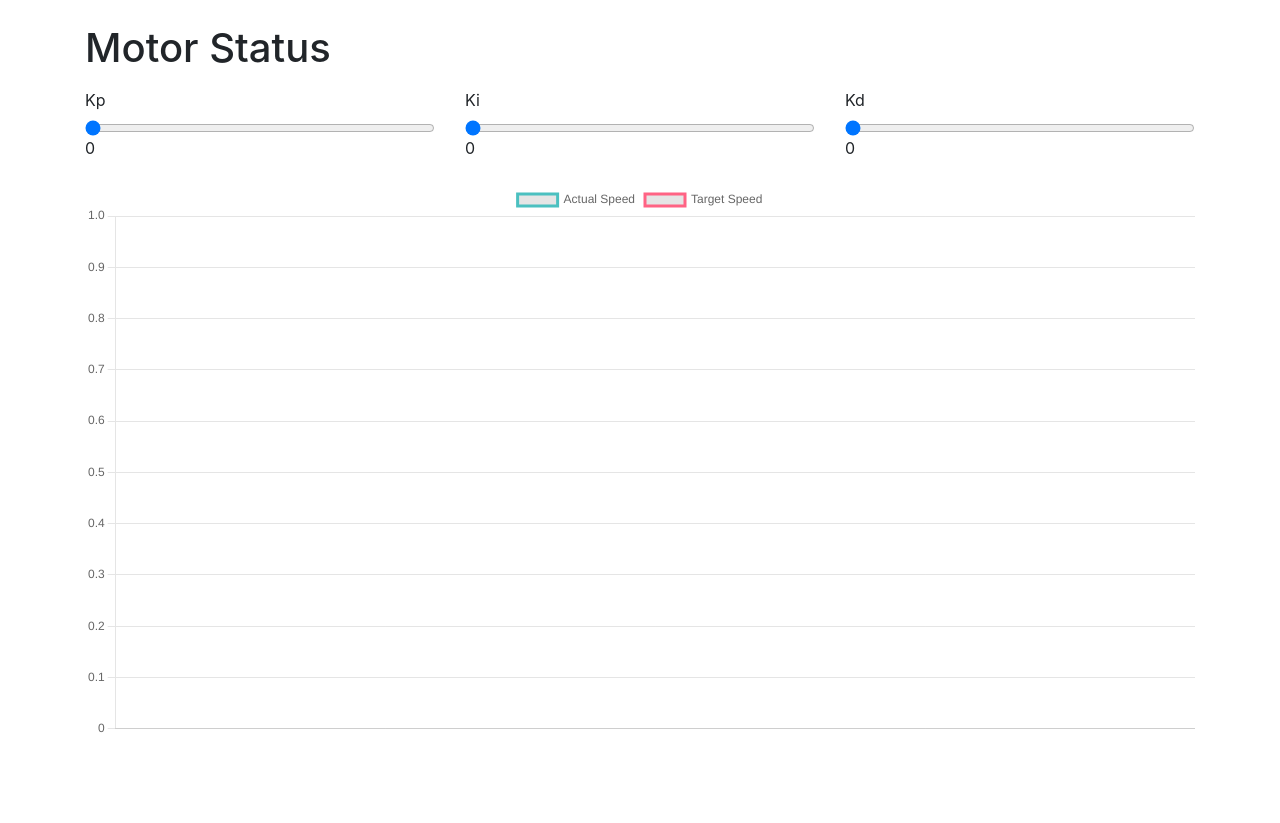
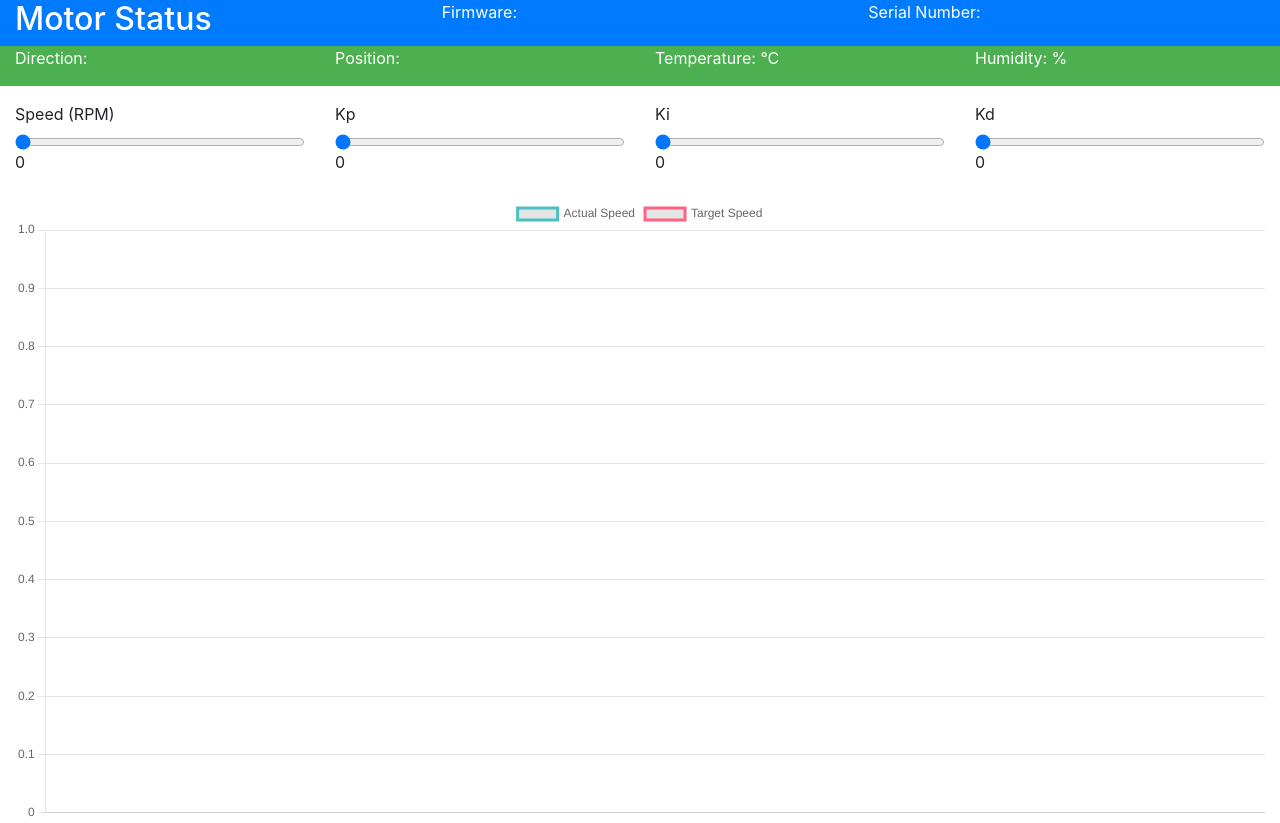
Before and after one commit to duncanabraham/wmc, a website: page apitest/index.html in a window 1280 px wide. Before the commit the page ends 800 px from the top, so only its background shows below. Drawn offline with nearby package versions, Linux system fonts and the light colour scheme; no server answers.

Commit message:
speed slider

```diff
--- a/apitest/chartScript.js
+++ b/apitest/chartScript.js
@@ -1,6 +1,6 @@
-const motorAddress='192.168.1.121';
-const dataLimit = 100;
-const ctx = document.getElementById('speedChart').getContext('2d');
+const motorAddress = '192.168.1.121'
+const dataLimit = 100
+const ctx = document.getElementById('speedChart').getContext('2d')
 const speedChart = new Chart(ctx, {
   type: 'line',
   data: {
@@ -32,102 +32,154 @@ const speedChart = new Chart(ctx, {
       }
     }
   }
-});
+})
 
-async function fetchData() {
+async function fetchData () {
   try {
-    const response = await fetch('http://localhost:3000/data');
-    return await response.json();
+    const response = await fetch('http://localhost:3000/data')
+    return await response.json()
   } catch (error) {
-    console.error('Failed to fetch data:', error);
-    return null; // or some default data structure
+    console.error('Failed to fetch data:', error)
+    return null // or some default data structure
   }
 }
 
-function updateChart(data) {
+function updateChart (data) {
   // First, shift the oldest data points if we have reached the data limit.
   if (speedChart.data.labels.length >= dataLimit) {
-    speedChart.data.labels.shift();
+    speedChart.data.labels.shift()
     speedChart.data.datasets.forEach(dataset => {
-      dataset.data.shift();
-    });
+      dataset.data.shift()
+    })
   }
 
   // Then, push the new data.
-  speedChart.data.labels.push(new Date().toLocaleTimeString());
-  speedChart.data.datasets[0].data.push(data.actualSpeedRPM);
-  speedChart.data.datasets[1].data.push(data.targetSpeedRPM);
+  speedChart.data.labels.push(new Date().toLocaleTimeString())
+  speedChart.data.datasets[0].data.push(data.actualSpeedRPM)
+  speedChart.data.datasets[1].data.push(data.targetSpeedRPM)
   // speedChart.data.datasets[0].data.push(data.position);
 
   // Finally, update the chart.
-  speedChart.update();
+  speedChart.update()
 }
 
-
-async function updateData() {
-  const data = await fetchData();
-  updateChart(data);
-  setTimeout(updateData, 50); // Call updateData again after 1 second
+async function updateData () {
+  const data = await fetchData()
+  updateChart(data)
+  setTimeout(updateData, 50) // Call updateData again after 1 second
 }
 
-updateData(); // Initial call to start the process
+updateData() // Initial call to start the process
 
 // PID data sender
-document.getElementById('kp').addEventListener('input', function() {
-  document.getElementById('kp-value').innerText = this.value;
-  sendPIDValues();
-});
+document.getElementById('kp').addEventListener('input', function () {
+  document.getElementById('kp-value').innerText = this.value
+  sendPIDValues()
+})
 
-document.getElementById('ki').addEventListener('input', function() {
-  document.getElementById('ki-value').innerText = this.value;
-  sendPIDValues();
-});
+document.getElementById('ki').addEventListener('input', function () {
+  document.getElementById('ki-value').innerText = this.value
+  sendPIDValues()
+})
 
-document.getElementById('kd').addEventListener('input', function() {
-  document.getElementById('kd-value').innerText = this.value;
-  sendPIDValues();
-});
+document.getElementById('kd').addEventListener('input', function () {
+  document.getElementById('kd-value').innerText = this.value
+  sendPIDValues()
+})
+
+// document.getElementById('speed').addEventListener('input', function () {
+//   document.getElementById('speed-value').innerText = this.value
+//   sendSpeedValue(this.value)
+// })
+
+async function sendSpeedValue (speed) {
+  try {
+    const response = await fetch(`http://${motorAddress}/setspeed?speed=${speed}`, {
+      method: 'GET'
+    })
+    if (!response.ok) {
+      throw new Error('Network response error')
+    }
+    console.log('Speed updated:', speed)
+  } catch (error) {
+    console.error('Failed to send speed value:', error)
+  }
+}
 
 // Initialize the span values on page load
-document.getElementById('kp-value').innerText = document.getElementById('kp').value;
-document.getElementById('ki-value').innerText = document.getElementById('ki').value;
-document.getElementById('kd-value').innerText = document.getElementById('kd').value;
-
+document.getElementById('kp-value').innerText = document.getElementById('kp').value
+document.getElementById('ki-value').innerText = document.getElementById('ki').value
+document.getElementById('kd-value').innerText = document.getElementById('kd').value
 
 // Function to send PID values to the server
-async function sendPIDValues() {
-  const kp = document.getElementById('kp').value;
-  const ki = document.getElementById('ki').value;
-  const kd = document.getElementById('kd').value;
+async function sendPIDValues () {
+  const kp = document.getElementById('kp').value
+  const ki = document.getElementById('ki').value
+  const kd = document.getElementById('kd').value
 
   try {
     const response = await fetch(`http://${motorAddress}/setpid?kp=${kp}&ki=${ki}&kd=${kd}`, {
       method: 'GET' // Or 'POST', if your server is set up to handle POST requests
-      });
+    })
     if (!response.ok) {
-          throw new Error('Network response was not ok');
+      throw new Error('Network response was not ok')
     }
-      console.log('PID values updated:', { kp, ki, kd });
+    console.log('PID values updated:', { kp, ki, kd })
   } catch (error) {
-      console.error('Failed to send PID values:', error);
+    console.error('Failed to send PID values:', error)
   }
 }
 
-async function fetchInitialPIDValues() {
+async function fetchInitialPIDValues () {
+  let response
   try {
-    const response = await fetch(`http://${motorAddress}/status`);
-    const data = await response.json();
+    response = await fetch(`http://${motorAddress}/status`)
+  } catch (e) {
+    response = { json: generateMockData() }
+  }
+  const data = await response.json()
 
   // Set initial slider values and display spans
-    document.getElementById('kp').value = data.pid.kp;
-    document.getElementById('kp-value').innerText = data.pid.kp.toFixed(2); // Assuming you want to show 2 decimal places
-    document.getElementById('ki').value = data.pid.ki;
-    document.getElementById('ki-value').innerText = data.pid.ki.toFixed(2);
-    document.getElementById('kd').value = data.pid.kd;
-    document.getElementById('kd-value').innerText = data.pid.kd.toFixed(3);
+  document.getElementById('kp').value = data.pid.kp
+  document.getElementById('kp-value').innerText = data.pid.kp.toFixed(2) // Assuming you want to show 2 decimal places
+  document.getElementById('ki').value = data.pid.ki
+  document.getElementById('ki-value').innerText = data.pid.ki.toFixed(2)
+  document.getElementById('kd').value = data.pid.kd
+  document.getElementById('kd-value').innerText = data.pid.kd.toFixed(3)
+  // Set maximum speed for the speed slider
+  const maxSpeed = data.maxSpeed
+  document.getElementById('speed').max = maxSpeed
+  document.getElementById('speed-value').innerText = '0'
+
+  // Update UI elements
+  document.getElementById('firmware-version').innerText = data.firmwareVersion
+  document.getElementById('serial-number').innerText = data.serialNumber
+  document.getElementById('calibrated').innerText = data.calibrated ? 'Yes' : 'No'
+  document.getElementById('direction').innerText = data.direction
+  document.getElementById('position').innerText = data.position
+  document.getElementById('temperature').innerText = data.temperature.toFixed(2)
+  document.getElementById('humidity').innerText = data.humidity.toFixed(2)
+}
+
+async function updateMotorStatus () {
+  try {
+    const response = await fetch(`http://${motorAddress}/status`)
+    const data = await response.json()
+
+    // Update UI elements
+    document.getElementById('firmware-version').innerText = data.firmwareVersion
+    document.getElementById('serial-number').innerText = data.serialNumber
+    document.getElementById('calibrated').innerText = data.calibrated ? 'Yes' : 'No'
+    document.getElementById('direction').innerText = data.direction
+    document.getElementById('position').innerText = data.position
+    document.getElementById('temperature').innerText = data.temperature.toFixed(2)
+    document.getElementById('humidity').innerText = data.humidity.toFixed(2)
   } catch (error) {
-    console.error('Failed to fetch initial PID values:', error);
+    console.error('Failed to fetch motor status:', error)
   }
 }
-
-fetchInitialPIDValues();
+document.addEventListener('DOMContentLoaded', (event) => {
+  fetchInitialPIDValues()
+  updateMotorStatus() // Update once immediately
+  setInterval(updateMotorStatus, 5000) // Then set the interval for regular updates
+})
--- a/apitest/index.html
+++ b/apitest/index.html
@@ -10,27 +10,65 @@
     <script src="https://code.jquery.com/jquery-3.3.1.slim.min.js"></script>
     <script src="https://cdnjs.cloudflare.com/ajax/libs/popper.js/1.14.7/umd/popper.min.js"></script>
     <script src="https://stackpath.bootstrapcdn.com/bootstrap/4.3.1/js/bootstrap.min.js"></script>
+    <style>
+    .custom-header {
+      background-color: #4CAF50; /* Example: Green background */
+      color: white; /* White text */
+    }
+  </style>
   </head>
   <body>
-    <div class="container">
-        <h1 class="mt-4">Motor Status</h1>
+    <div class="container-fluid">
+      <div class="row bg-primary text-white">
+        <div class="col-4">
+          <h2>Motor Status</h2>
+        </div>
+        <div class="col-4">
+          <p>Firmware: <span id="firmware-version"></span></p>
+        </div>
+        <div class="col-4">
+          <p>Serial Number: <span id="serial-number"></span></p>
+        </div>
+      </div>
+
+      <!-- Basic Info -->
+      <div class="row custom-header">
+        <div class="col-3">
+          <p>Direction: <span id="direction"></span></p>
+        </div>
+        <div class="col-3">
+          <p>Position: <span id="position"></span></p>
+        </div>
+        <div class="col-3">
+          <p>Temperature: <span id="temperature"></span>°C</p>
+        </div>
+        <div class="col-3">
+          <p>Humidity: <span id="humidity"></span>%</p>
+        </div>
+      </div>
       <div class="row mt-3">
-          <div class="col-4">
+        <div class="col-3">
+          <label>Speed (RPM)</label>
+          <input type="range" min="0" max="1000" value="0" step="1" class="slider form-control-range" id="speed">
+          <span id="speed-value">0</span>
+        </div>
+        <div class="col-3">
           <label>Kp</label>
           <input type="range" min="0" max="3" value="0" step="0.0001" class="slider form-control-range" id="kp">
           <span id="kp-value">0</span>
         </div>
-          <div class="col-4">
+        <div class="col-3">
           <label>Ki</label>
           <input type="range" min="0" max="5" value="0" step="0.001" class="slider form-control-range" id="ki">
           <span id="ki-value">0</span>
         </div>
-          <div class="col-4">
+        <div class="col-3">
           <label>Kd</label>
           <input type="range" min="0" max="0.1" value="0" step="0.001" class="slider form-control-range" id="kd">
           <span id="kd-value">0</span>
         </div>
       </div>
+
       <canvas id="speedChart" class="mt-4"></canvas>
       <script src="chartScript.js"></script>
     </div>
```
Lines whose indentation alone changed are shown as unchanged.
